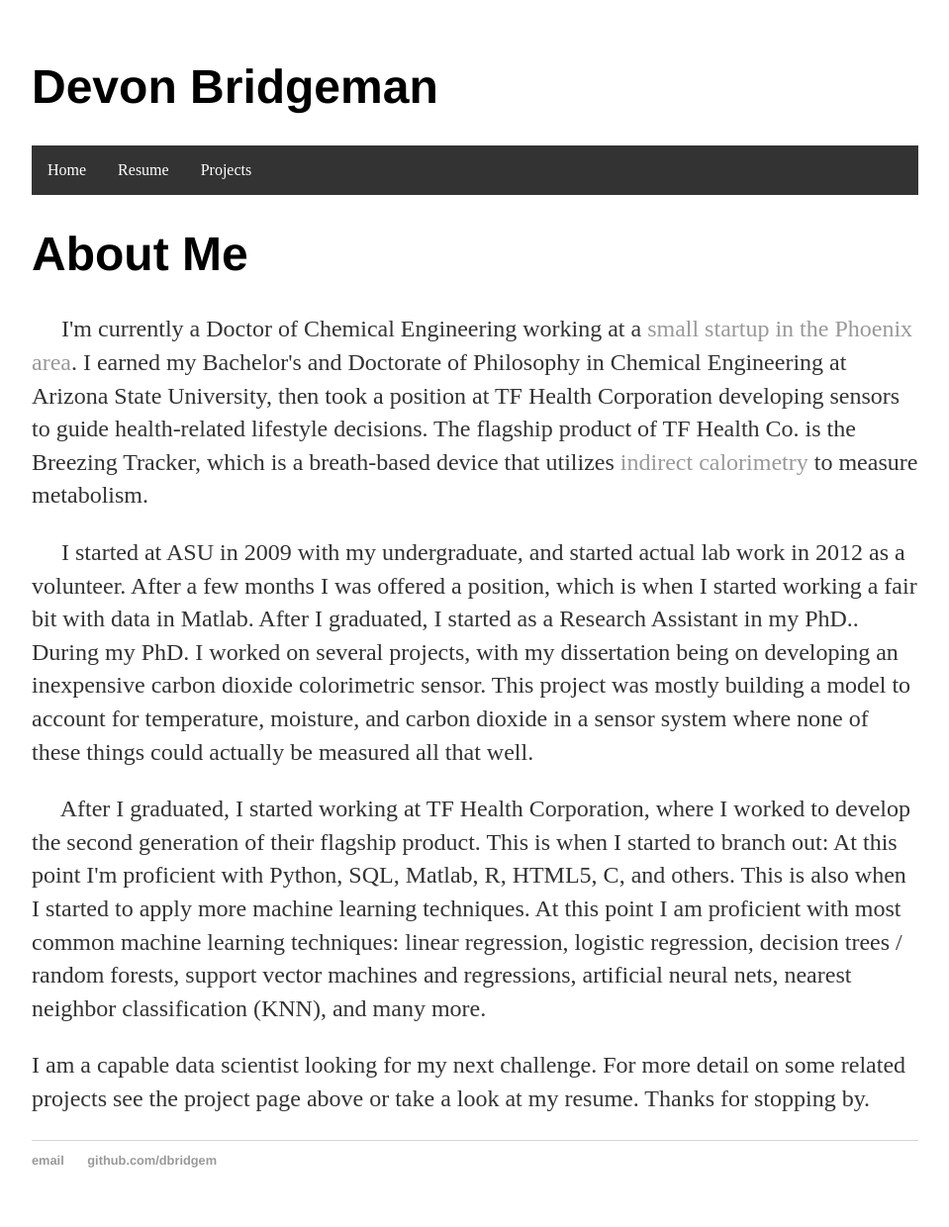
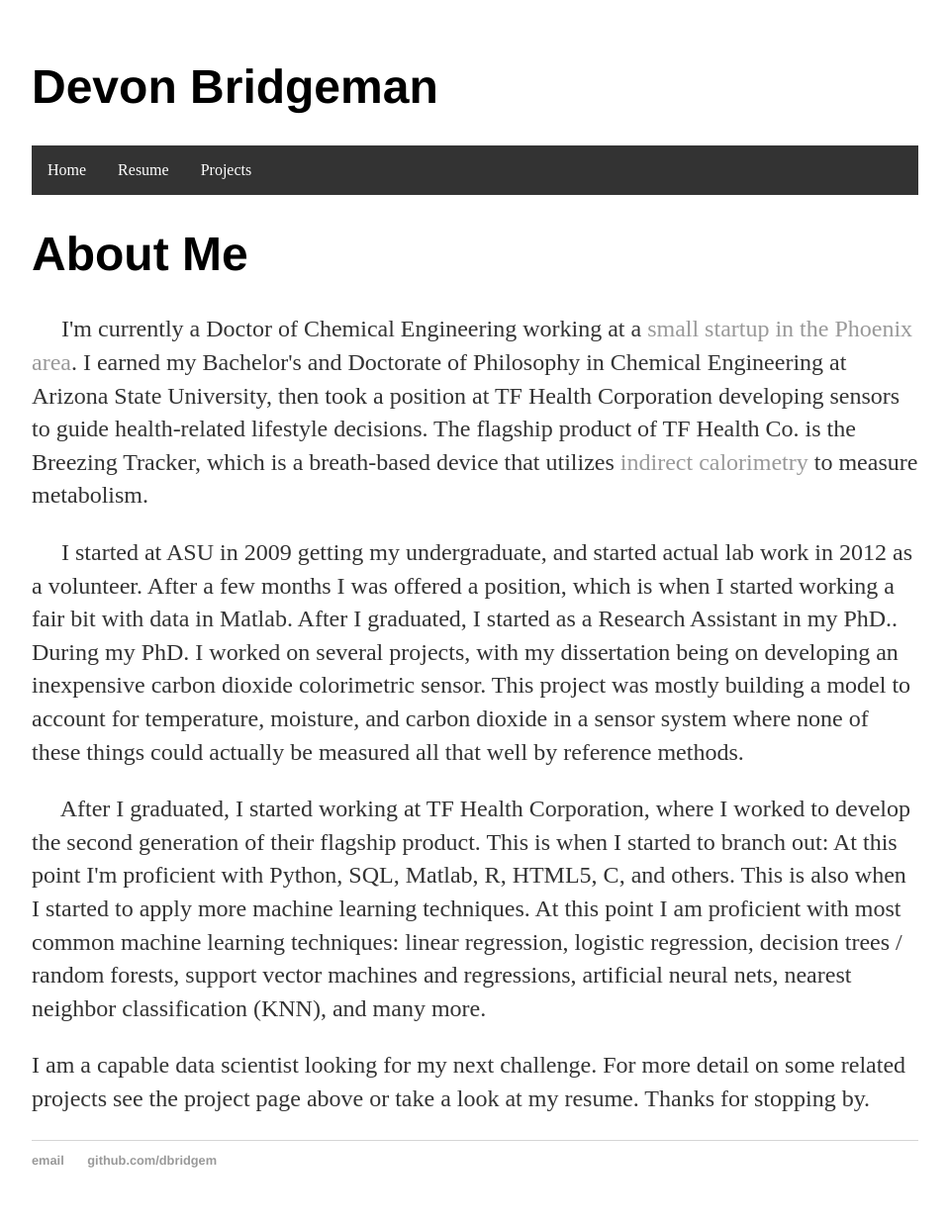
Before and after one commit to dbridgem/dbridgem.github.io, a Jekyll site: the page built from index.html, in a window 1280 px wide. Shown: the whole page at 99% size, without its empty margins (160-1119 px from the left). Built offline with Jekyll 4.4.1, drawn with Linux system fonts in a browser that asks for light colours.

Commit message:
Update index.html

```diff
--- a/index.html
+++ b/index.html
@@ -12,11 +12,11 @@ title: Devon Bridgeman
 		to measure metabolism.</p>
 
 	<p>&nbsp;&nbsp;&nbsp;&nbsp;
-		I started at ASU in 2009 with my undergraduate, and started actual lab work in 2012 as a volunteer. After a few months I
+		I started at ASU in 2009 getting my undergraduate, and started actual lab work in 2012 as a volunteer. After a few months I
 		was offered a position, which is when I started working a fair bit with data in Matlab. After I graduated, I started as
 		a Research Assistant in my PhD.. During my PhD. I worked on several projects, with my dissertation being on developing an
 		inexpensive carbon dioxide colorimetric sensor. This project was mostly building a model to account for temperature, moisture,
-		and carbon dioxide in a sensor system where none of these things could actually be measured all that well. </p>
+		and carbon dioxide in a sensor system where none of these things could actually be measured all that well by reference methods. </p>
 
 	<p>&nbsp;&nbsp;&nbsp;&nbsp;
 		After I graduated, I started working at TF Health Corporation, where I worked to develop the second generation of their
```
